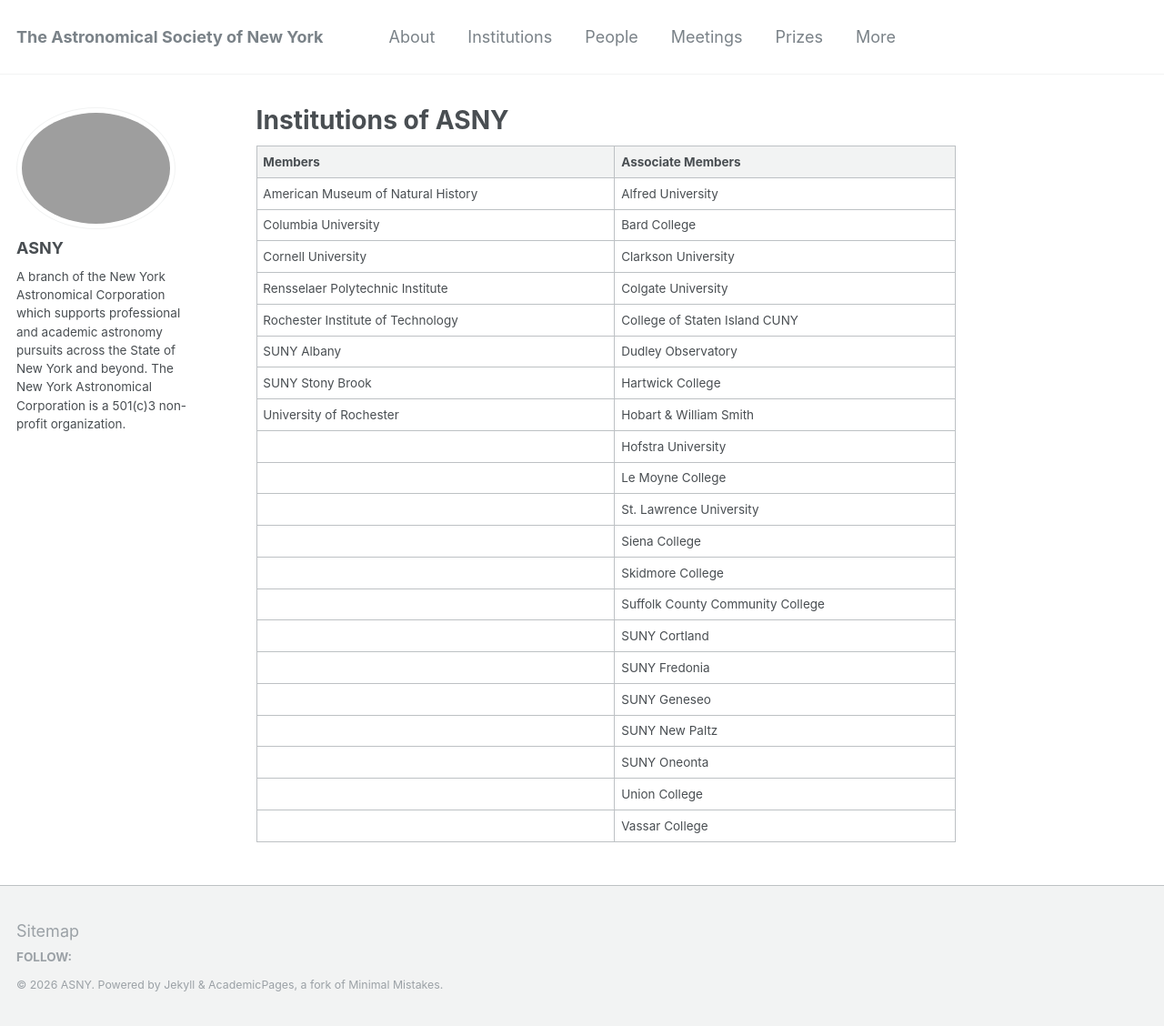
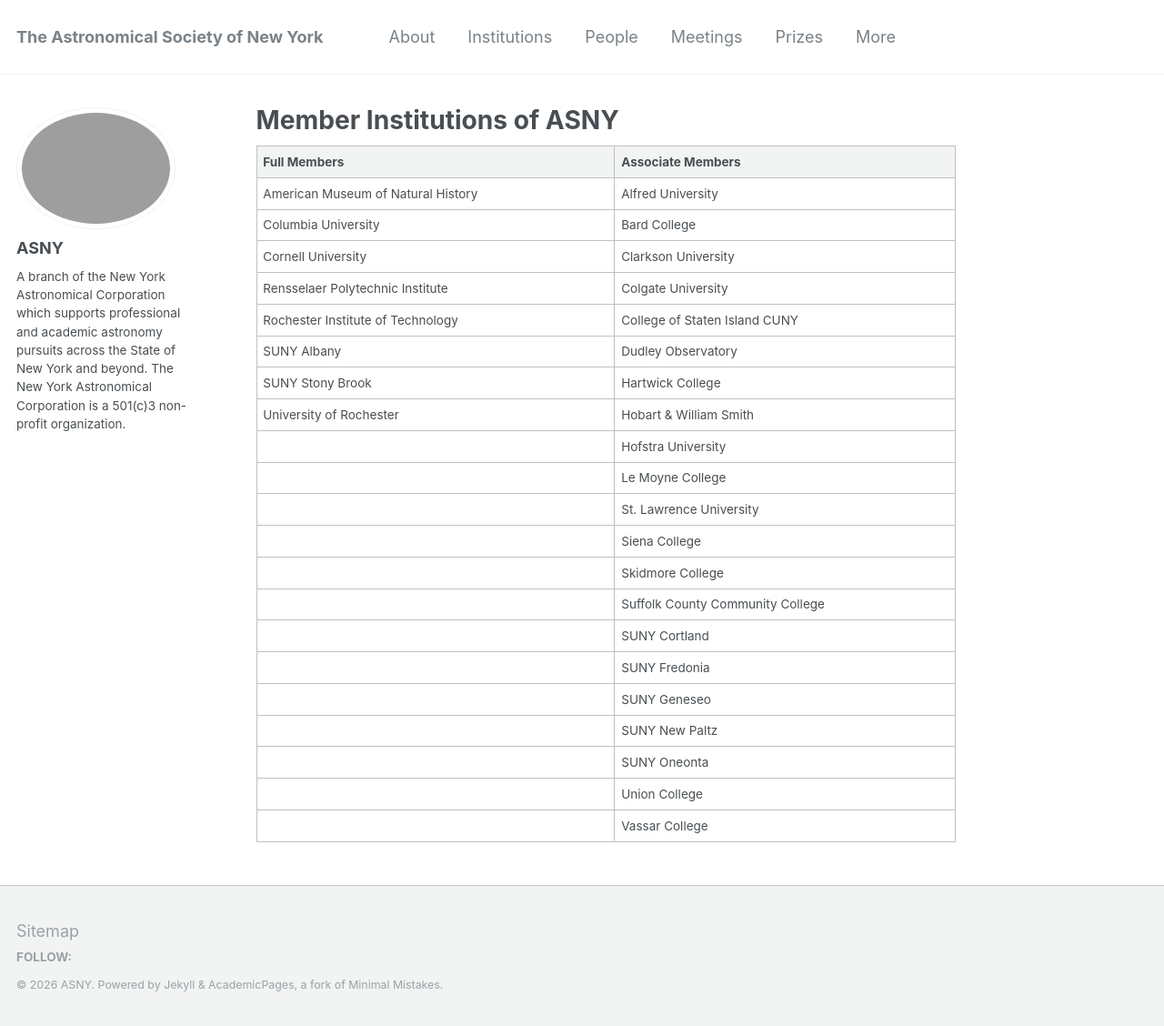
Before and after one commit to AstroNewYork/AstroNewYork.github.io, a Jekyll site: the page built from _pages/institutions.md, in a window 1280 px wide and 1128 px high. Shown: the whole window at 91% size. Built offline with Jekyll 4.4.1, drawn with Linux system fonts in a browser that asks for light colours.

Commit message:
Update institutions.md

```diff
--- a/_pages/institutions.md
+++ b/_pages/institutions.md
@@ -1,10 +1,10 @@
 ---
 permalink: /institutions/
-title: "Institutions of ASNY"
+title: "Member Institutions of ASNY"
 author_profile: true
 
 ---
-| Members | Associate Members |
+| Full Members | Associate Members |
 | ----------- | ----------- |
 | American Museum of Natural History | Alfred University |
 | Columbia University | Bard College |
```
